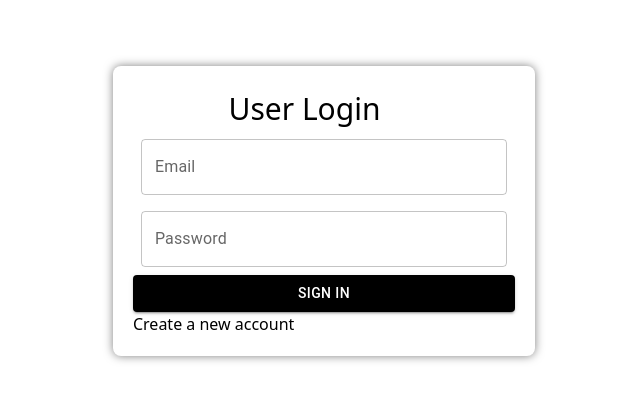
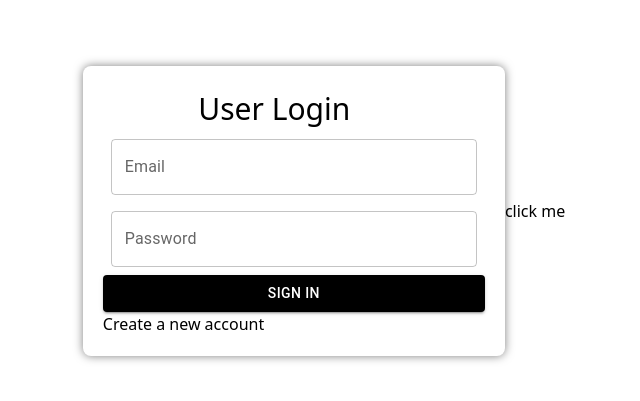
Before and after one commit to sajeshmattathil/JobHub-React-Redux, a React (Vite) app: page /login in a window 1280 px wide. Shown: the part 189-590 px from the top of the page, without its empty margins (316-956 px from the left). Built offline with nearby package versions, Linux system fonts and the light colour scheme.

Commit message:
jwt authentication done

```diff
--- a/src/App.tsx
+++ b/src/App.tsx
@@ -1,3 +1,4 @@
+import Home from './Pages/User/Home'
 import LogIn from './Pages/User/Login'
 import SignIn from './Pages/User/SignIn'
 import { Route,Routes,BrowserRouter as Router } from 'react-router-dom'
@@ -9,6 +10,7 @@ function App() {
       <Routes>
         <Route path={'/signup'} element = {<SignIn/>}/>
         <Route path={'/login'} element = {<LogIn/>}/>
+        <Route path={'/'} element = {<Home/>}/>
       </Routes>
    </Router>
   )
--- /dev/null
+++ b/src/Pages/User/Home.tsx
@@ -0,0 +1,9 @@
+import React from 'react'
+
+const Home = () => {
+  return (
+    <div>Home</div>
+  )
+}
+
+export default Home
--- a/src/Pages/User/Login.tsx
+++ b/src/Pages/User/Login.tsx
@@ -1,27 +1,78 @@
-import React,{useState} from 'react'
+import React, { useState } from 'react'
 
 import BasicTextFields from '../../components/User/SignIn/Input/BasicTextFields'
 import Button from '../../components/User/SignIn/Buttons/Button'
+import axiosInstance from '../../Utils/axios/axios'
+import { useNavigate } from 'react-router-dom'
 
 
 
 function LogIn() {
-const [email,setEmail] = useState <string>('')
-const [password,setPassword] = useState <string>('')
+  const [email, setEmail] = useState<string>('')
+  const [password, setPassword] = useState<string>('')
+  const [error, setError] = useState('')
 
-console.log(email,password,confirm)
+const navigate = useNavigate()
+// interface res {
+//   status : number,
+//   message : string ,
+//   userData : string
+// }
+
+async  function handleSubmit(event : React.FormEvent){
+     event.preventDefault()
+     try{
+        const response   =  await axiosInstance.post('/login_submit',{
+          email : email,
+          password : password
+         })
+
+         if(response?.data?.status === 201) {
+          localStorage.setItem('token', response.data.token);
+          navigate('/')
+         }
+         else if (response?.data?.status === 400) setError(response?.data?.message)
+     }catch(err){
+         console.log('Error happenend in login submit',err);
+     }
+  }
 
   return (
-   <div style={{ display: 'flex', justifyContent: 'center', alignItems: 'center', height: '100vh', backgroundColor: 'white' , }}>
+    <div style={{ display: 'flex', justifyContent: 'center', alignItems: 'center', height: '100vh', backgroundColor: 'white', }}>
 
-  <form className='items-center justify-center' style={{ backgroundColor: "white", padding: '20px', borderRadius: '8px', boxShadow: '0 0 10px rgba(0, 0, 0, 0.5)', }}>
-  <p style={{fontFamily:"",fontSize:'30px',marginLeft:'25%'}}>User Login</p>
-    <BasicTextFields type="email" className='px-4 py-2 rounded-lg border border-gray-300' setInput={setEmail} inputValue={email} placeholder='Email' />
-    <BasicTextFields type="password" className='' setInput={setPassword} inputValue={password} placeholder='Password' />
-    <Button className='' style ={ { width: '100%',backgroundColor: 'black', color: 'white' ,}}  />
-    <p style={{cursor:"pointer"}}  >Create a new account</p>
-  </form>
-</div>
+      <form className='items-center justify-center'
+        style={{ backgroundColor: "white",
+                padding: '20px',
+                borderRadius: '8px',
+                boxShadow: '0 0 10px rgba(0, 0, 0, 0.5)', }}
+        onSubmit={handleSubmit}
+       >
+
+        <p style={{ fontFamily: "", fontSize: '30px', marginLeft: '25%' }}>User Login</p>
+        <p style={{  }}>{error}</p>
+
+
+        <BasicTextFields type="email" setError={setError} className='px-4 py-2 rounded-lg border border-gray-300' setInput={setEmail} inputValue={email} placeholder='Email' />
+
+        <BasicTextFields type="password" setError={setError} className='' setInput={setPassword} inputValue={password} placeholder='Password' />
+
+        <Button type={"submit"} className='' style={{ width: '100%', backgroundColor: 'black', color: 'white', }} />
+
+        <p style={{ cursor: "pointer" }}  >Create a new account</p>
+
+      </form>
+
+      <button onClick={async ()=>{
+        const token = localStorage.getItem('token')
+        const response =await axiosInstance.get('/sample',{headers: {
+          Authorization: `Bearer ${token}`
+      }
+    }
+        )
+        console.log(response,'response');
+
+      }}>click me </button>
+    </div>
 
   )
 }
--- a/src/Pages/User/SignIn.tsx
+++ b/src/Pages/User/SignIn.tsx
@@ -2,21 +2,35 @@ import React, { useState } from 'react'
 import BasicTextFields from '../../components/User/SignIn/Input/BasicTextFields'
 import Button from '../../components/User/SignIn/Buttons/Button'
 import axiosInstance from '../../Utils/axios/axios'
-
-
+import { useNavigate } from 'react-router-dom'
 
 function SignIn() {
   const [email, setEmail] = useState<string>('')
   const [password, setPassword] = useState<string>('')
   const [confirmPsw, setConfirm] = useState<string>('')
+  const [error,setError] = useState('')
+  const navigate = useNavigate()
+ async function handleSubmit(event: React.FormEvent) {
+    event.preventDefault()
 
-  function handleSubmit(event: React.FormEvent) {
-    event.preventDefault()
-        axiosInstance.post('/login_submit',{
-          email:email,
-          password: password,
-          confirm: confirmPsw
-        })
+    try{
+       const response = await axiosInstance.post('/signup_submit',{
+                email:email,
+                password: password,
+                confirm: confirmPsw
+       })
+          console.log(response,'<<<<<<<<<')
+          if(response.data.status === 500) setError(response.data.message)
+      navigate('/login')
+    }catch(error){
+      console.log('error found in signup submit',error)
+      setError('Something went wrong')
+    }
+
+  }
+
+  const handleExistingUser = () : void =>{
+    navigate('/login')
   }
 return (
   <div>
@@ -39,17 +53,19 @@ return (
         onSubmit={handleSubmit}
       >
 
+
         <p style={{ fontFamily: "", fontSize: '30px', marginLeft: '25%' }}>User Sign Up</p>
+        <p>{error}</p>
 
-        <BasicTextFields type="email"  className='' setInput={setEmail} inputValue={email} placeholder='Email' />
+        <BasicTextFields type="email"  className='' setInput={setEmail } setError = {setError} inputValue={email} placeholder='Email' />
 
-        <BasicTextFields type="password"  className='' setInput={setPassword} inputValue={password} placeholder='Password' />
+        <BasicTextFields type="password"  className='' setInput={setPassword} setError = {setError} inputValue={password} placeholder='Password' />
 
-        <BasicTextFields type="password"  className='' setInput={setConfirm} inputValue={confirmPsw} placeholder='Confirm' />
+        <BasicTextFields type="password"  className='' setInput={setConfirm} setError = {setError} inputValue={confirmPsw} placeholder='Confirm' />
 
         <Button className='' type='submit' style={{ width: '100%', backgroundColor: 'black', color: 'white', }} />
 
-        <p style={{ cursor: "pointer" }}  >Already have a account?</p>
+        <p style={{ cursor: "pointer" }} onClick={handleExistingUser} >Already have a account?</p>
         <p style={{ cursor: "pointer" }}  >Recruiter?</p>
 
 
--- a/src/Utils/axios/axios.ts
+++ b/src/Utils/axios/axios.ts
@@ -2,7 +2,7 @@ import axios from 'axios';
 
 
 export  const axiosInstance = axios.create({
-    baseURL  :'http://localhost:5173'
+    baseURL  :'http://localhost:3000'
 } )
 
 export default axiosInstance
--- a/src/components/User/SignIn/Input/BasicTextFields.tsx
+++ b/src/components/User/SignIn/Input/BasicTextFields.tsx
@@ -4,12 +4,13 @@ import "tailwindcss/tailwind.css";
 
 interface Input {
   inputValue: string;
-  setInput:  React.Dispatch<React.SetStateAction<string>>
+  setInput:  React.Dispatch<React.SetStateAction<string>>;
+  setError:  React.Dispatch<React.SetStateAction<string>>;
   type: 'email' | 'password' | 'text';
   placeholder: string;
   className: string;
 }
-export default function BasicTextFields({type,inputValue,setInput,placeholder,className}:Input) {
+export default function BasicTextFields({type,inputValue,setInput,placeholder,className,setError}:Input) {
 
   function validateEmail(email : string){
     const emailRegex = /^[^\s@]+@[^\s@]+\.[^\s@]+$/
@@ -35,6 +36,7 @@ export default function BasicTextFields({type,inputValue,setInput,placeholder,cl
        type={type}
        onChange={(event)=>{
         setInput(event.target.value)
+        setError('')
        if(type == 'email') validateEmail(inputValue)
        if(type == 'password') validatePwd(inputValue)
 
```
